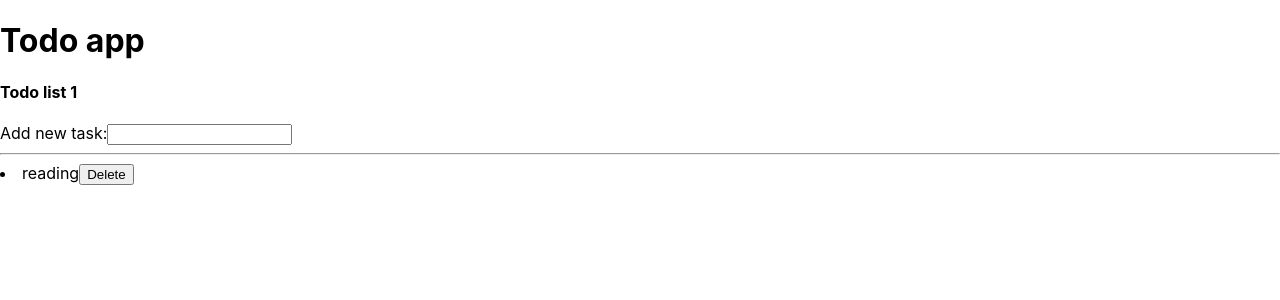
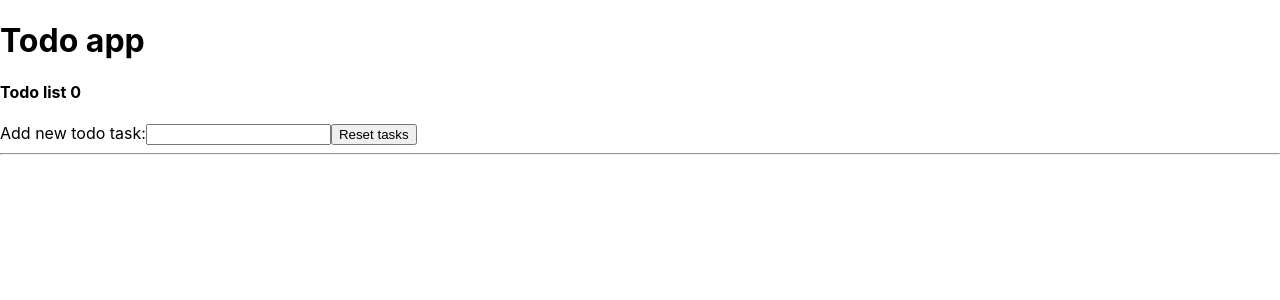
Before and after one commit to josygeorge/interview, a React (Create React App) app in the folder react-state-mgt/react-use-hooks/: page / in a window 1280 px wide. Shown: the top 300 px of the page. Built offline with nearby package versions, Linux system fonts and the light colour scheme; the HTML template or start-up script is replaced by a standard one.

Commit message:
usereducerhook eg.-reducer-function-init-3rd parameter-reset-tasks

```diff
--- a/react-state-mgt/react-use-hooks/src/components/useReducer.js/Todos.js
+++ b/react-state-mgt/react-use-hooks/src/components/useReducer.js/Todos.js
@@ -3,13 +3,14 @@ import React, { useReducer } from 'react'
 const TODOS_ACTION = {
     ADD_TASK: 'add_task',
     DELETE_TASK: 'delete_task',
+    RESET_TASKS: 'reset_tasks',
 }
 
 const initialState = []
 
 function init(initialState) {
-    const result = [...initialState, { id: 1, name: 'reading' }]
-    return result;
+
+    return initialState;
 }
 
 function reducer(state, action) {
@@ -20,7 +21,9 @@ function reducer(state, action) {
                 name: action.payload
             }];
         case TODOS_ACTION.DELETE_TASK:
-            return state.filter(d => d.id !== action.payload)
+            return state.filter(d => d.id !== action.payload);
+        case TODOS_ACTION.RESET_TASKS:
+            return init(action.payload);
         default: return state;
     }
 }
@@ -33,7 +36,7 @@ const Todos = () => {
         <div>
             <h1>Todo app</h1>
             <h4>Todo list {todos.length}</h4>
-            Add new task:
+            Add new todo task:
             <input
                 type="text"
                 onBlur={
@@ -43,6 +46,7 @@ const Todos = () => {
                         )
                 }
             />
+            <button onClick={() => dispatch({ type: TODOS_ACTION.RESET_TASKS, payload: initialState })}>Reset tasks</button>
             <hr />
             {todos.map(todo =>
                 <li key={todo.id}>
```
